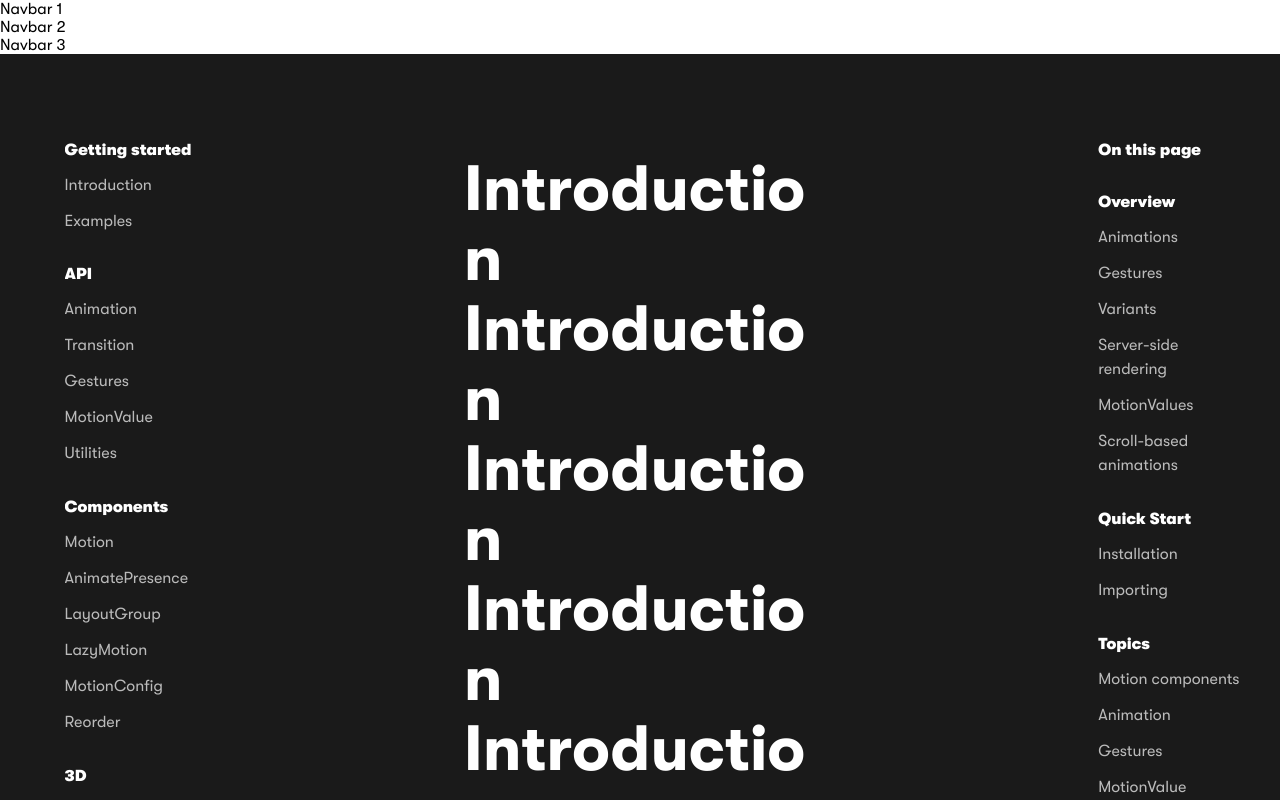
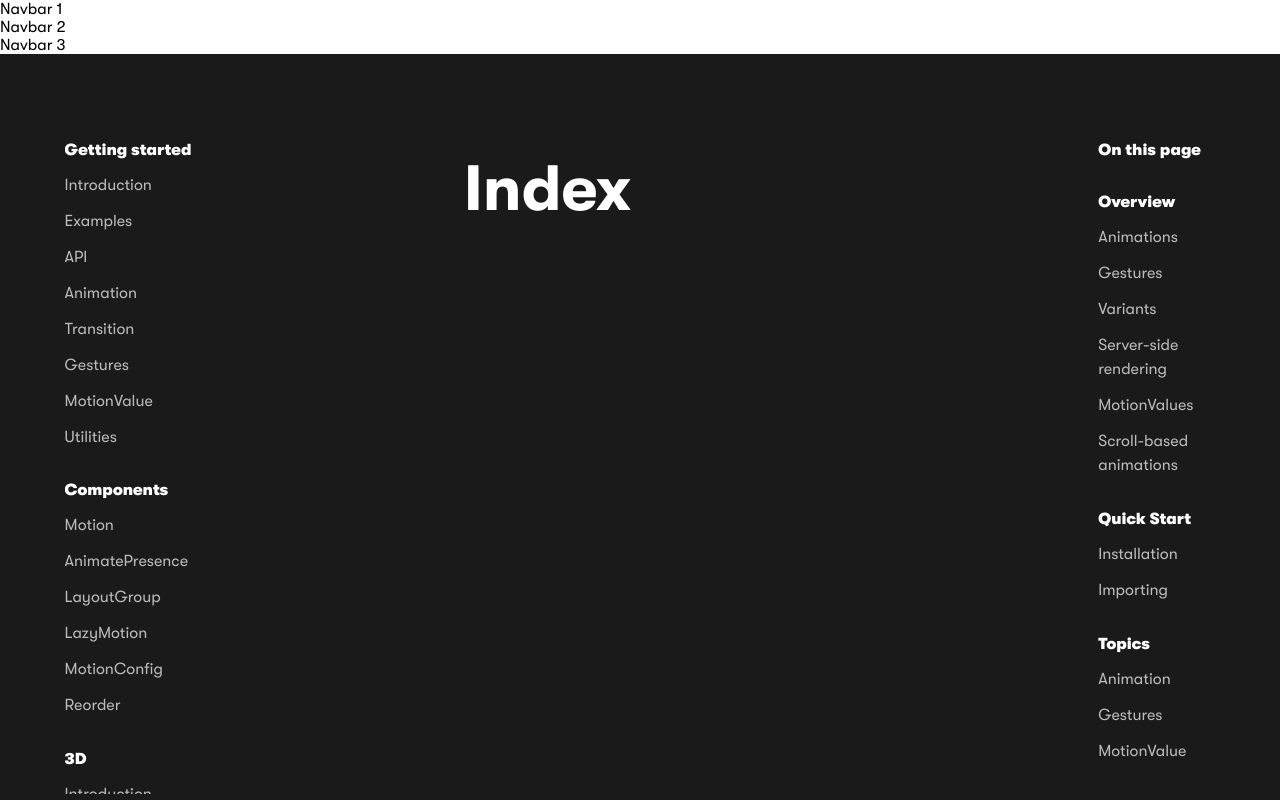
Before and after one commit to junioranheu/framer, a Next.js app: page / in a window 1280 px wide. Built offline with nearby package versions, Linux system fonts and the light colour scheme.

Commit message:
Ajustes gerais

```diff
--- a/components/docs/sidebarDireita.js
+++ /dev/null
@@ -1,37 +0,0 @@
-import Styles from '../../styles/sidebar.module.css'
-
-export default function SidebarDireita() {
-    return (
-        <section className={`${Styles.principal} ${Styles.direita}`}>
-            <div className={Styles.wrapper}>
-                <div>
-                    <span>On this page</span>
-                </div>
-
-                <div>
-                    <span>Overview</span>
-                    <span>Animations</span>
-                    <span>Gestures</span>
-                    <span>Variants</span>
-                    <span>Server-side rendering</span>
-                    <span>MotionValues</span>
-                    <span>Scroll-based animations</span>
-                </div>
-
-                <div>
-                    <span>Quick Start</span>
-                    <span>Installation</span>
-                    <span>Importing</span>
-                </div>
-
-                <div>
-                    <span>Topics</span>
-                    <span>Motion components</span>
-                    <span>Animation</span>
-                    <span>Gestures</span>
-                    <span>MotionValue</span>
-                </div>
-            </div>
-        </section>
-    )
-}
--- a/components/docs/sidebarEsquerda.js
+++ /dev/null
@@ -1,62 +0,0 @@
-import Styles from '../../styles/sidebar.module.css'
-
-export default function SidebarEsquerda() {
-    return (
-        <section className={`${Styles.principal} ${Styles.esquerda}`}>
-            <div className={Styles.wrapper}>
-                <div>
-                    <span>Getting started</span>
-                    <span>Introduction</span>
-                    <span>Examples</span>
-                </div>
-
-                <div>
-                    <span>API</span>
-                    <span>Animation</span>
-                    <span>Transition</span>
-                    <span>Gestures</span>
-                    <span>MotionValue</span>
-                    <span>Utilities</span>
-                </div>
-
-                <div>
-                    <span>Components</span>
-                    <span>Motion</span>
-                    <span>AnimatePresence</span>
-                    <span>LayoutGroup</span>
-                    <span>LazyMotion</span>
-                    <span>MotionConfig</span>
-                    <span>Reorder</span>
-                </div>
-
-                <div>
-                    <span>3D</span>
-                    <span>Introduction</span>
-                    <span>LayoutCamera</span>
-                    {/* <span>LayoutOrthographicCamera</span> */}
-                    <span>MotionCanvas</span>
-                </div>
-
-                <div>
-                    <span>Motion resources</span>
-                    <span>Accessibility</span>
-                    <span>Reduce bundle size</span>
-                    <span>Upgrade guides</span>
-                </div>
-
-                <div>
-                    <span>Code in Framer</span>
-                    <span>Utilities</span>
-                    <span>RenderTarget</span>
-                    <span>Property Controls</span>
-                </div>
-
-                <div>
-                    <span>Community</span>
-                    <span>GitHub</span>
-                    <span>Discord</span>
-                </div>
-            </div>
-        </section>
-    )
-}
--- /dev/null
+++ b/components/outros/sidebar.js
@@ -0,0 +1,22 @@
+import Link from 'next/link';
+import Styles from '../../styles/sidebar.module.css';
+
+export default function Sidebar({ itens, justify }) {
+    return (
+        <section className={Styles.principal} style={{ justifyContent: justify }}>
+            <div className={Styles.wrapper}>
+                {itens.map((item, i) => (
+                    <div className={Styles.divItem} key={i} >
+                        <span className={Styles.item} key={i}>{item.item}</span>
+
+                        {item.subItens.map((subItem, i2) => (
+                            subItem.url && (
+                                <Link key={i2} href={subItem.url}><a className={Styles.subItem}>{subItem.item}</a></Link>
+                            )
+                        ))}
+                    </div>
+                ))}
+            </div>
+        </section>
+    )
+}
--- a/package.json
+++ b/package.json
@@ -11,7 +11,8 @@
   "dependencies": {
     "next": "12.1.0",
     "react": "17.0.2",
-    "react-dom": "17.0.2"
+    "react-dom": "17.0.2",
+    "uuid": "^8.3.2"
   },
   "devDependencies": {
     "eslint": "8.11.0",
--- /dev/null
+++ b/pages/docs/index.js
@@ -0,0 +1,10 @@
+import Styles from '../../styles/doc.introduction.module.css'
+import StylesGeral from '../../styles/geral.module.css'
+
+export default function Index() {
+    return (
+        <section className={Styles.principal}>
+            <span className={StylesGeral.titulo}>Index</span><br />
+        </section>
+    )
+}
--- a/pages/index.js
+++ b/pages/index.js
@@ -1,10 +1,12 @@
 import React, { Fragment } from 'react';
-import SidebarDireita from '../components/docs/sidebarDireita';
-import SidebarEsquerda from '../components/docs/sidebarEsquerda';
+import { v4 as Uuidv4 } from 'uuid';
+import Sidebar from '../components/outros/sidebar';
 import Styles from '../styles/geral.module.css';
-import Introduction from './docs/introduction';
+import ItensSidebarDireita from '../utils/sidebar/doc.itensSidebarDireita';
+import ItensSidebarEsquerda from '../utils/sidebar/doc.itensSidebarEsquerda';
+import Index from './docs';
 
-export default function Home() {
+export default function Home({ Component, pageProps }) {
     return (
         <Fragment>
             <section>
@@ -20,9 +22,9 @@ export default function Home() {
             </section>
 
             <section className={Styles.principal}>
-                <SidebarEsquerda />
-                <Introduction />
-                <SidebarDireita />
+                <Sidebar key={Uuidv4()} itens={ItensSidebarEsquerda()} justify={'right'} />
+                <Index />
+                <Sidebar key={Uuidv4()} itens={ItensSidebarDireita()} justify={'center'} />
             </section>
         </Fragment>
     )
--- a/styles/geral.module.css
+++ b/styles/geral.module.css
@@ -23,11 +23,11 @@
 
 .principal ::-webkit-scrollbar-track {
   background: var(--preto);
+  height: 6px !important;
 }
 
 .principal ::-webkit-scrollbar-thumb {
   background: #262626;
-  border-radius: 100px;
 }
 
 .principal ::-webkit-scrollbar-thumb:hover {
--- a/styles/sidebar.module.css
+++ b/styles/sidebar.module.css
@@ -8,14 +8,6 @@
     align-items: center;
 }
 
-.esquerda {
-    justify-content: right;
-}
-
-.direita {
-    justify-content: center;
-}
-
 .wrapper {
     /* background-color: pink; */
     width: 70%;
@@ -23,13 +15,13 @@
     overflow-y: auto;
 }
 
-.principal .wrapper div {
+.divItem {
     display: flex;
     flex-direction: column;
     width: 100%;
 }
 
-.principal .wrapper div span:nth-child(1) {
+.item {
     /* Títulos */
     font-size: 1em;
     margin-block-start: 1.67em;
@@ -40,7 +32,7 @@
     color: var(--branco);
 }
 
-.principal .wrapper div span:nth-child(n+2) {
+.subItem {
     /* Itens */
     font-size: 1em;
     padding: 6px 0;
@@ -50,3 +42,7 @@
     transition: opacity .2s, color .2s;
     color: rgba(255, 255, 255, 0.7);
 }
+
+.subItem:not(.active):hover {
+    color: hsl(0, 0%, 100%);
+}
--- /dev/null
+++ b/utils/sidebar/doc.itensSidebarDireita.js
@@ -0,0 +1,37 @@
+function lista() {
+    const itensSidebarDireita = [
+        {
+            item: 'On this page', subItens: []
+        },
+
+        {
+            item: 'Overview', subItens: [
+                { item: 'Animations', url: '/docs/xxx/' },
+                { item: 'Gestures', url: '/docs/xxx/' },
+                { item: 'Variants', url: '/docs/xxx/' },
+                { item: 'Server-side rendering', url: '/docs/xxx/' },
+                { item: 'MotionValues', url: '/docs/xxx/' },
+                { item: 'Scroll-based animations', url: '/docs/xxx/' }
+            ]
+        },
+
+        {
+            item: 'Quick Start', subItens: [
+                { item: 'Installation', url: '/docs/xxx/' },
+                { item: 'Importing', url: '/docs/xxx/' }
+            ]
+        },
+
+        {
+            item: 'Topics', subItens: [
+                { item: 'Animation', url: '/docs/xxx/' },
+                { item: 'Gestures', url: '/docs/xxx/' },
+                { item: 'MotionValue', url: '/docs/xxx/' }
+            ]
+        }
+    ]
+
+    return itensSidebarDireita;
+}
+
+export default lista;
--- /dev/null
+++ b/utils/sidebar/doc.itensSidebarEsquerda.js
@@ -0,0 +1,62 @@
+function lista() {
+    const itensSidebarEsquerda = [
+        {
+            item: 'Getting started', subItens: [
+                { item: 'Introduction', url: '/' },
+                { item: 'Examples', url: '/docs/examples/' },
+                { item: 'API', url: '/docs/animation/' },
+                { item: 'Animation', url: '/docs/animation/' },
+                { item: 'Transition', url: '/docs/transition/' },
+                { item: 'Gestures', url: '/docs/gestures/' },
+                { item: 'MotionValue', url: '/docs/motionValue/' },
+                { item: 'Utilities', url: '/docs/utilities/' }
+            ]
+        },
+
+        {
+            item: 'Components', subItens: [
+                { item: 'Motion', url: '/docs/motion/' },
+                { item: 'AnimatePresence', url: '/docs/animate-presence/' },
+                { item: 'LayoutGroup', url: '/docs/layout-group/' },
+                { item: 'LazyMotion', url: '/docs/lazy-motion/' },
+                { item: 'MotionConfig', url: '/docs/motion-config/' },
+                { item: 'Reorder', url: '/docs/reorder/' }
+            ]
+        },
+
+        {
+            item: '3D', subItens: [
+                { item: 'Introduction', url: '/docs/three-introduction/' },
+                { item: 'LayoutCamera', url: '/docs/layoutcamera/' },
+                { item: 'MotionCanvas', url: '/docs/motioncanvas/' }
+            ]
+        },
+
+        {
+            item: 'Motion resources', subItens: [
+                { item: 'Accessibility', url: '/docs/accessibility/' },
+                { item: 'Reduce bundle size', url: '/docs/guide-reduce-bundle-size/' },
+                { item: 'Upgrade guides', url: '/docs/guide-upgrade/' }
+            ]
+        },
+
+        {
+            item: 'Code in Framer', subItens: [
+                { item: 'Utilities', url: '/docs/framer-utilities/' },
+                { item: 'RenderTarget', url: '/docs/render-target/' },
+                { item: 'Property Controls', url: '/docs/property-controls/' }
+            ]
+        },
+
+        {
+            item: 'Community', subItens: [
+                { item: 'GitHub', url: 'https://github.com/framer/motion' },
+                { item: 'Discord', url: 'https://discord.com/invite/framer/' }
+            ]
+        }
+    ]
+
+    return itensSidebarEsquerda;
+}
+
+export default lista;
```
Also changed, not shown: 1 other file (tests, documents, lock files or other folders).
